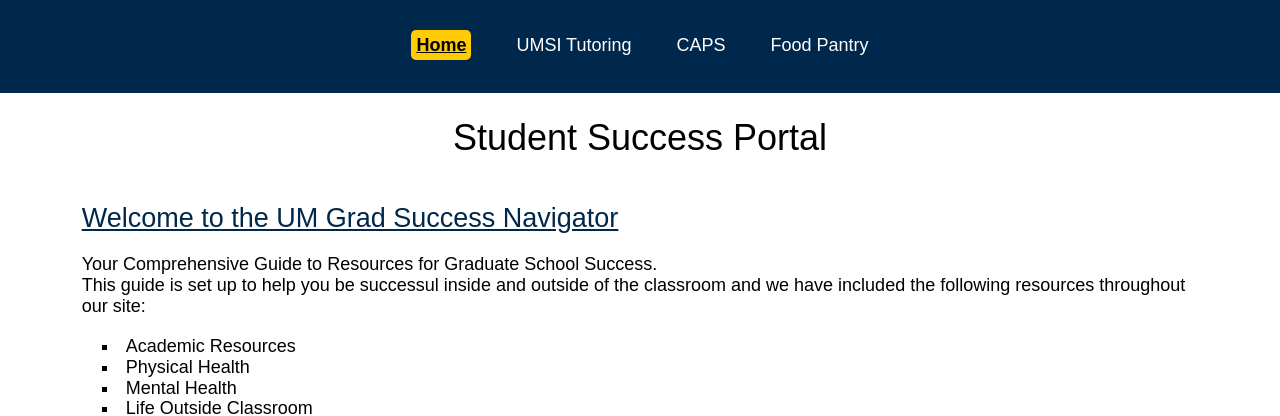
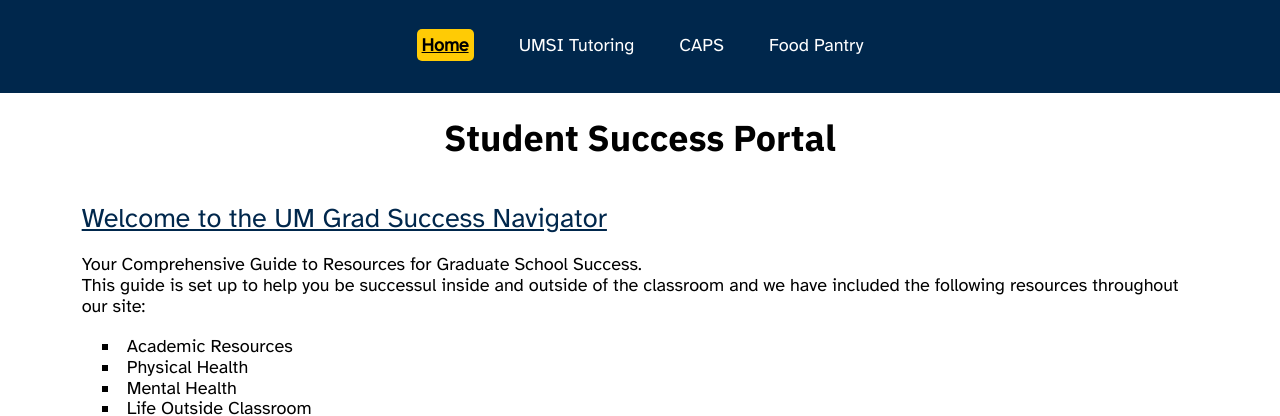
Before and after one commit to jianih12/client_project_html_f24, a plain HTML site: page index.html in a window 1280 px wide. Shown: the part 387-803 px from the top of the page. Drawn offline with Linux system fonts and the light colour scheme; the site is published under a folder, as on GitHub Pages, so addresses that start at the root find nothing.

Commit message:
Add files via upload

```diff
--- a/css/style.css
+++ b/css/style.css
@@ -1,26 +1,26 @@
 @font-face {
     font-family: "AtkinsonHyperlegible-Regular";
-    src: url("/font/Atkinson_Hyperlegible/AtkinsonHyperlegible-Regular.ttf");
+    src: url("../font/Atkinson_Hyperlegible/AtkinsonHyperlegible-Regular.ttf");
 }
 
 @font-face {
     font-family: "AtkinsonHyperlegible-Italic";
-    src: url("/font/Atkinson_Hyperlegible/AtkinsonHyperlegible-Italic.ttf");
+    src: url("../font/Atkinson_Hyperlegible/AtkinsonHyperlegible-Italic.ttf");
 }
 
 @font-face {
     font-family: "AtkinsonHyperlegible-Bold";
-    src: url("/font/Atkinson_Hyperlegible/at");
+    src: url("../font/Atkinson_Hyperlegible/at");
 }
 
 @font-face {
     font-family: "IBMPlexSans-Regular";
-    src: url("/font/IBM_Plex_Sans/IBMPlexSans-Regular.ttf");
+    src: url("../font/IBM_Plex_Sans/IBMPlexSans-Regular.ttf");
 }
 
 @font-face {
     font-family: "IBMPlexSans-Bold";
-    src: url("/font/IBM_Plex_Sans/IBMPlexSans-Bold.ttf");
+    src: url("../font/IBM_Plex_Sans/IBMPlexSans-Bold.ttf");
   }
 
 body {
--- a/index.html
+++ b/index.html
@@ -97,7 +97,7 @@
             </ul>
             <div class="gallery">
                 <img src="images/MCOMMONS-PrideOutside2024.jpg" alt="A student dance group strikes a pose at the end of their routine under a tent at Pride Outside 2024." class="gallery1">
-                <img src="images/MCOMMONS-Parents&FamilyTailgate-18.jpg" alt="A student in a yellow Michigan Football shirt and dark shorts jumps up to catch a football at the Parents and Family Weekend Tailgate." class="gallery2">
+                <img src="images/MCOMMONS-Parents&FamilyTailgate-18.jpg" alt="A student in a yellow Michigan Football shirt jumps to catch a football at the Parents and Family Weekend Tailgate." class="gallery2">
                 <img src="images/MCOMMONS-NorthCampusGoBlueBash-09.jpg" alt="Two students play a giant game of Connect Four at the North Campus Go Blue Bash.">
                 <img src="images/MCOMMONS-AssortedCampusSelects-5.jpg" alt="Two students relax on the Diag on a fall afternoon." class="gallery4">
             </div>
```
